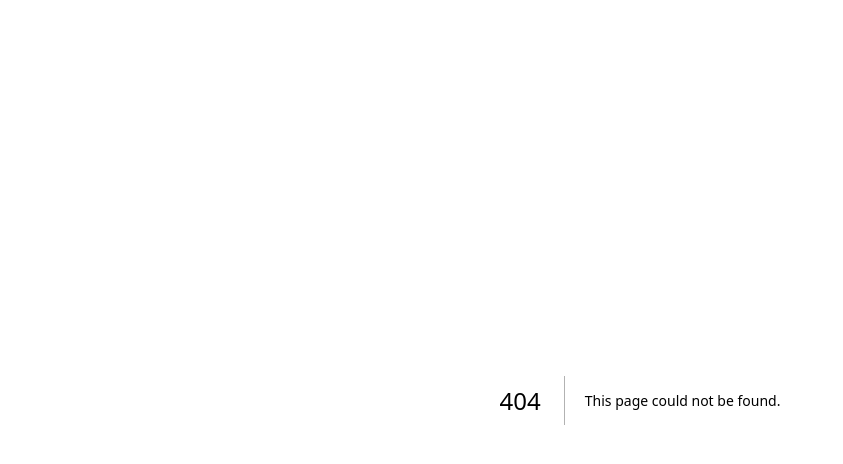
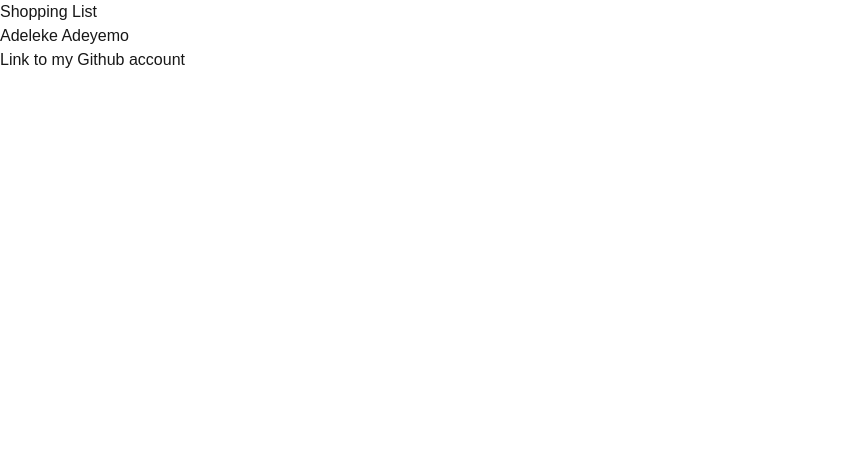
Before and after one commit to Dev-Leke/cprg306-assignments, a Next.js app: page /week-2 in a window 1280 px wide. Before the commit this address had no page. Shown: the top 464 px of the page, without its empty margins (0-843 px from the left). Built offline with nearby package versions, Linux system fonts and the light colour scheme.

Commit message:
Added week folder

```diff
--- /dev/null
+++ b/app/week-2/page.tsx
@@ -0,0 +1,10 @@
+import StudentInfo from "./student-info";
+
+export default function Page() {
+  return (
+    <main>
+      <h1>Shopping List</h1>
+      <StudentInfo />
+    </main>
+  );
+}
--- /dev/null
+++ b/app/week-2/student-info.tsx
@@ -0,0 +1,11 @@
+import Link from "next/link";
+
+export default function StudentInfo() {
+  return (
+    <main>
+      <h2>Adeleke Adeyemo</h2>
+
+      <Link href="https://github.com/Dev-Leke">Link to my Github account</Link>
+    </main>
+  );
+}
```
